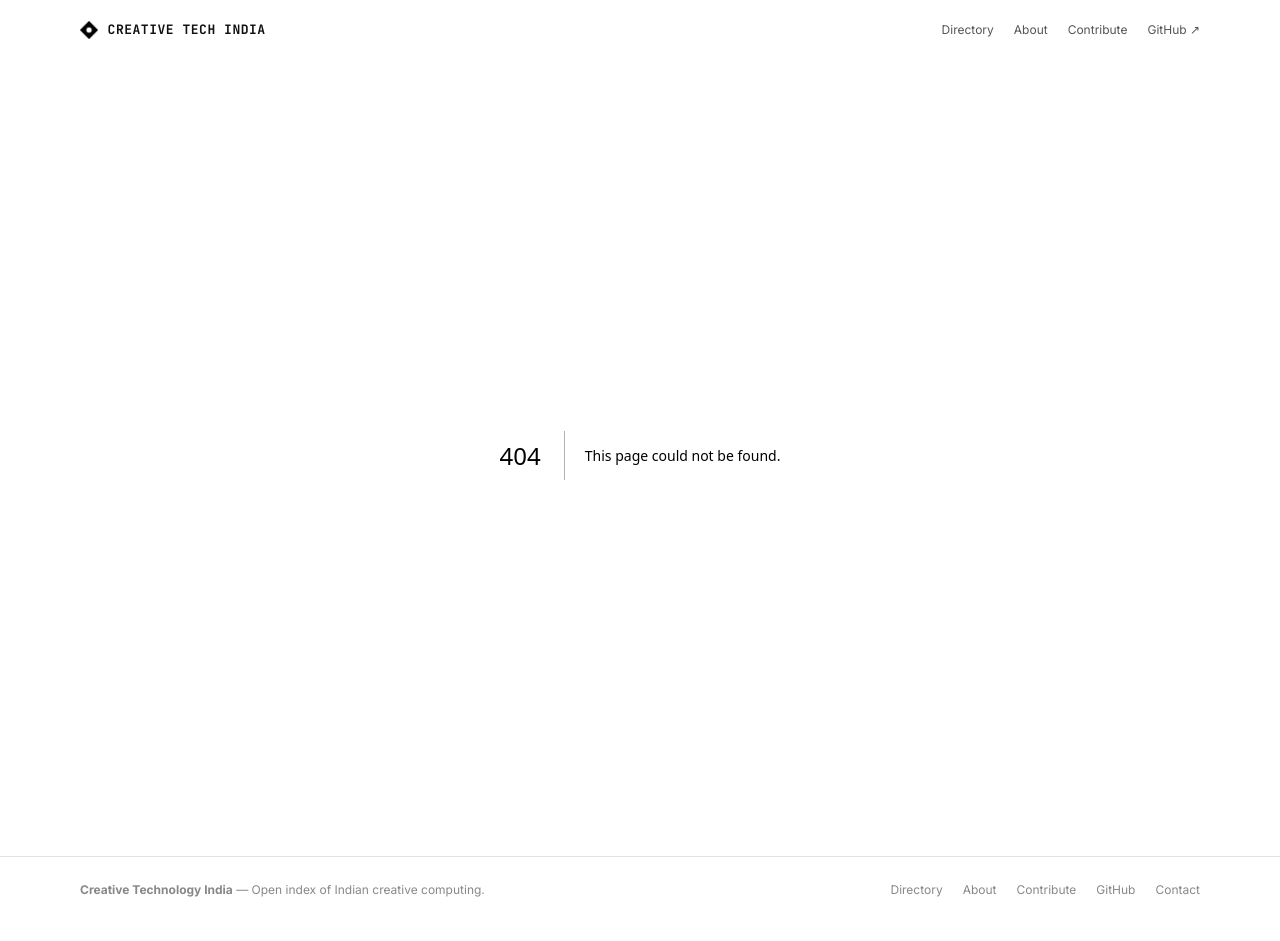
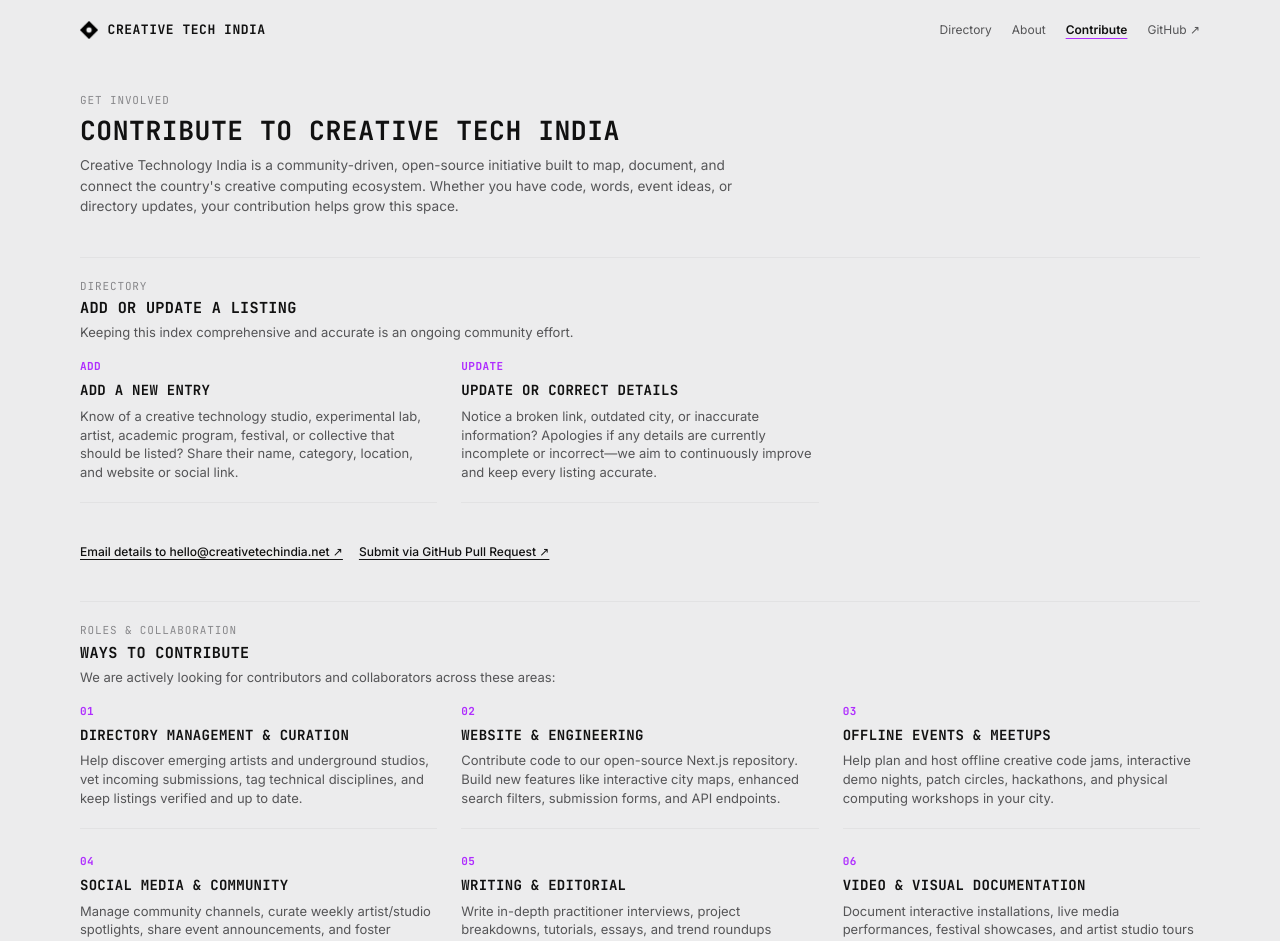
Before and after one commit to Creative-Tech-India/creative-tech-india.github.io, a Next.js app: page /contribute in a window 1280 px wide. Before the commit this address had no page. Shown: the top 941 px of the page. Built offline with nearby package versions, Linux system fonts and the light colour scheme.

Commit message:
Add dedicated Contribute page with roles and directory update guidelines

```diff
--- /dev/null
+++ b/app/contribute/page.tsx
@@ -0,0 +1,150 @@
+import type { Metadata } from "next";
+
+export const metadata: Metadata = {
+  title: "Contribute | Creative Technology India",
+  description:
+    "Ways to contribute to Creative Technology India: adding listings, managing data, website development, planning offline events, social media, writing articles, and video documentation.",
+};
+
+const CONTRIBUTION_AREAS = [
+  {
+    num: "01",
+    title: "Directory Management & Curation",
+    desc: "Help discover emerging artists and underground studios, vet incoming submissions, tag technical disciplines, and keep listings verified and up to date.",
+  },
+  {
+    num: "02",
+    title: "Website & Engineering",
+    desc: "Contribute code to our open-source Next.js repository. Build new features like interactive city maps, enhanced search filters, submission forms, and API endpoints.",
+  },
+  {
+    num: "03",
+    title: "Offline Events & Meetups",
+    desc: "Help plan and host offline creative code jams, interactive demo nights, patch circles, hackathons, and physical computing workshops in your city.",
+  },
+  {
+    num: "04",
+    title: "Social Media & Community",
+    desc: "Manage community channels, curate weekly artist/studio spotlights, share event announcements, and foster connections across city hubs.",
+  },
+  {
+    num: "05",
+    title: "Writing & Editorial",
+    desc: "Write in-depth practitioner interviews, project breakdowns, tutorials, essays, and trend roundups covering creative technology across India.",
+  },
+  {
+    num: "06",
+    title: "Video & Visual Documentation",
+    desc: "Document interactive installations, live media performances, festival showcases, and artist studio tours through high-quality video and photo archives.",
+  },
+];
+
+export default function ContributePage() {
+  return (
+    <main className="container">
+      {/* Hero */}
+      <section className="about-hero">
+        <div className="hero-meta">GET INVOLVED</div>
+        <h1>Contribute to Creative Tech India</h1>
+        <p className="lead-text">
+          Creative Technology India is a community-driven, open-source
+          initiative built to map, document, and connect the country&apos;s
+          creative computing ecosystem. Whether you have code, words, event
+          ideas, or directory updates, your contribution helps grow this space.
+        </p>
+      </section>
+
+      {/* Directory Updates: Adding & Updating */}
+      <section>
+        <div className="section-header">
+          <span className="section-tag">DIRECTORY</span>
+          <h2 className="section-title">Add or Update a Listing</h2>
+          <p className="section-desc">
+            Keeping this index comprehensive and accurate is an ongoing
+            community effort.
+          </p>
+        </div>
+
+        <div className="contribute-grid">
+          <div className="contribute-item">
+            <span className="contribute-num">ADD</span>
+            <h3 className="contribute-item-title">Add a New Entry</h3>
+            <p className="contribute-item-desc">
+              Know of a creative technology studio, experimental lab, artist,
+              academic program, festival, or collective that should be listed?
+              Share their name, category, location, and website or social link.
+            </p>
+          </div>
+
+          <div className="contribute-item">
+            <span className="contribute-num">UPDATE</span>
+            <h3 className="contribute-item-title">Update or Correct Details</h3>
+            <p className="contribute-item-desc">
+              Notice a broken link, outdated city, or inaccurate information?
+              Apologies if any details are currently incomplete or incorrect—we
+              aim to continuously improve and keep every listing accurate.
+            </p>
+          </div>
+        </div>
+
+        <div className="contribute-actions" style={{ marginBottom: "2.5rem" }}>
+          <a
+            href="mailto:hello@creativetechindia.net?subject=Directory%20Addition%20or%20Update"
+            className="action-link"
+          >
+            Email details to hello@creativetechindia.net ↗
+          </a>
+          <a
+            href="https://github.com/Creative-Tech-India/creative-tech-india.github.io"
+            target="_blank"
+            rel="noopener noreferrer"
+            className="action-link"
+          >
+            Submit via GitHub Pull Request ↗
+          </a>
+        </div>
+      </section>
+
+      {/* Ways to Contribute List */}
+      <section>
+        <div className="section-header">
+          <span className="section-tag">ROLES & COLLABORATION</span>
+          <h2 className="section-title">Ways to Contribute</h2>
+          <p className="section-desc">
+            We are actively looking for contributors and collaborators across
+            these areas:
+          </p>
+        </div>
+
+        <div className="contribute-grid">
+          {CONTRIBUTION_AREAS.map((item) => (
+            <div key={item.num} className="contribute-item">
+              <span className="contribute-num">{item.num}</span>
+              <h3 className="contribute-item-title">{item.title}</h3>
+              <p className="contribute-item-desc">{item.desc}</p>
+            </div>
+          ))}
+        </div>
+      </section>
+
+      {/* Get in Touch CTA */}
+      <section className="cta-banner">
+        <div className="cta-text">
+          <h3>Want to Get Involved?</h3>
+          <p>
+            Drop us a message sharing how you&apos;d like to contribute. We&apos;d
+            love to hear from you.
+          </p>
+        </div>
+        <div>
+          <a
+            href="mailto:hello@creativetechindia.net?subject=Contributing%20to%20Creative%20Tech%20India"
+            className="action-link"
+          >
+            Write to hello@creativetechindia.net ↗
+          </a>
+        </div>
+      </section>
+    </main>
+  );
+}
--- a/app/globals.css
+++ b/app/globals.css
@@ -755,6 +755,45 @@ footer {
   font-size: 0.8125rem;
 }
 
+/* Contribute Page Styles */
+.contribute-grid {
+  display: grid;
+  grid-template-columns: repeat(auto-fill, minmax(320px, 1fr));
+  gap: 1.5rem 1.5rem;
+  margin-bottom: 2.5rem;
+}
+
+.contribute-item {
+  border-bottom: 1px solid var(--border-subtle);
+  padding-bottom: 1.25rem;
+  display: flex;
+  flex-direction: column;
+  gap: 0.35rem;
+}
+
+.contribute-num {
+  font-family: var(--font-mono);
+  font-size: 0.6875rem;
+  font-weight: 700;
+  color: var(--accent);
+  letter-spacing: 0.04em;
+}
+
+.contribute-item-title {
+  font-family: var(--font-mono);
+  font-size: 0.875rem;
+  font-weight: 700;
+  text-transform: uppercase;
+  letter-spacing: 0.02em;
+  color: var(--text);
+}
+
+.contribute-item-desc {
+  color: var(--text-muted);
+  font-size: 0.8125rem;
+  line-height: 1.45;
+}
+
 /* Responsive */
 @media (max-width: 768px) {
   .hero {
--- a/app/page.tsx
+++ b/app/page.tsx
@@ -345,6 +345,12 @@ export default function DirectoryPage() {
               hello@creativetechindia.net ↗
             </a>
             <a
+              href="/contribute"
+              className="action-link"
+            >
+              Ways to Contribute ↗
+            </a>
+            <a
               href="https://github.com/Creative-Tech-India/creative-tech-india.github.io"
               target="_blank"
               rel="noopener noreferrer"
--- a/components/Footer.tsx
+++ b/components/Footer.tsx
@@ -12,7 +12,7 @@ export default function Footer() {
         <div className="footer-links">
           <Link href="/">Directory</Link>
           <Link href="/about">About</Link>
-          <Link href="/#contribute">Contribute</Link>
+          <Link href="/contribute">Contribute</Link>
           <a
             href="https://github.com/Creative-Tech-India/creative-tech-india.github.io"
             target="_blank"
--- a/components/Navbar.tsx
+++ b/components/Navbar.tsx
@@ -34,7 +34,10 @@ export default function Navbar() {
           >
             About
           </Link>
-          <Link href="/#contribute" className="header-link">
+          <Link
+            href="/contribute"
+            className={`header-link ${pathname === "/contribute" ? "active" : ""}`}
+          >
             Contribute
           </Link>
           <a
```
